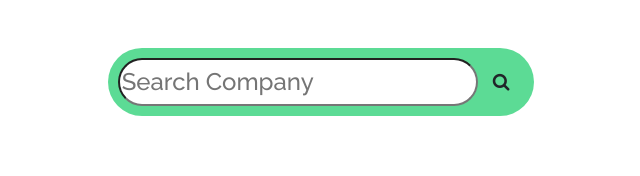
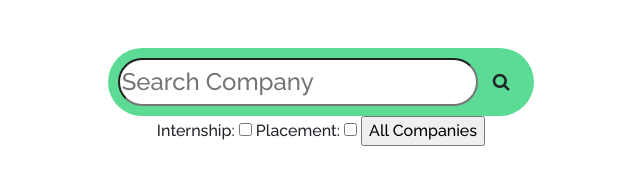
Before and after one commit to sksingh1202/CCD-Intern_and_Placement-Diary, a Django app: template diary/templates/diary/company_list.html in a window 1280 px wide. Shown: the part 95-271 px from the top of the page, without its empty margins (319-959 px from the left). Run offline with Django 3.2, Linux system fonts and the light colour scheme; the template is opened without the code that fills it, so the values that code supplies are empty; some libraries are stand-ins or nearby versions.

Commit message:
Added the intern placement filter.

```diff
--- a/diary/static/diary/js/ajax.js
+++ b/diary/static/diary/js/ajax.js
@@ -26,4 +26,57 @@ $(function(){
       }
     );
   });
+
+  intern_val = "False"
+  place_val = "False"
+  all_val = "True"
+
+  $('#all').click(function(){
+    if(all_val == "False"){
+      all_val = "True"
+      intern_val = "False"
+      place_val = "False"
+      $('#intern').prop("checked", false)
+      $('#place').prop("checked", false)
+      $('#filtered_companies').html('').load(
+        "/companies/ipfilter/",
+        {
+          'intern_val': intern_val,
+          'place_val': place_val,
+          'all_val': all_val,
+          'csrfmiddlewaretoken': csrftoken
+        }
+      );
+    }
+  });
+
+  $('#intern').click(function(){
+    if(intern_val == "True") intern_val = "False"
+    else intern_val = "True"
+    all_val = "False"
+    $('#filtered_companies').html('').load(
+      "/companies/ipfilter/",
+      {
+        'intern_val': intern_val,
+        'place_val': place_val,
+        'all_val': "False",
+        "csrfmiddlewaretoken": csrftoken
+      }
+    );
+  });
+
+  $('#place').click(function(){
+    if(place_val == "True") place_val = "False"
+    else place_val = "True"
+    all_val = "False"
+    $('#filtered_companies').html('').load(
+      "/companies/ipfilter/",
+      {
+        'intern_val': intern_val,
+        'place_val': place_val,
+        'all_val': "False",
+        "csrfmiddlewaretoken": csrftoken
+      }
+    );
+  });
 });
--- a/diary/templates/diary/company_list.html
+++ b/diary/templates/diary/company_list.html
@@ -13,6 +13,14 @@
     </form>
     </div>
 
+    <form method="post">
+      <label for="intern">Internship:</label>
+      <input id="intern" type="checkbox">
+      <label for="place">Placement:</label>
+      <input id="place" type="checkbox">
+      <input id="all" type="button" value="All Companies">
+    </form>
+
   <!-- Company-List -->
 <div class="" id="filtered_companies">
   {% include "diary/_filtered_companies.html" %}
--- a/diary/urls.py
+++ b/diary/urls.py
@@ -20,7 +20,11 @@ urlpatterns = [
     ),
     path('companies/filter/',
         views.company_update,
-        name = 'company_update'
+        name='company_update'
+    ),
+    path('companies/ipfilter/',
+        views.company_intern_placement_filter,
+        name='company_ipfilter'
     ),
     path('companies/new/',
         views.CompanyCreateView.as_view(),
```
Also changed, not shown: diary/views.py (+7 -0 lines).
